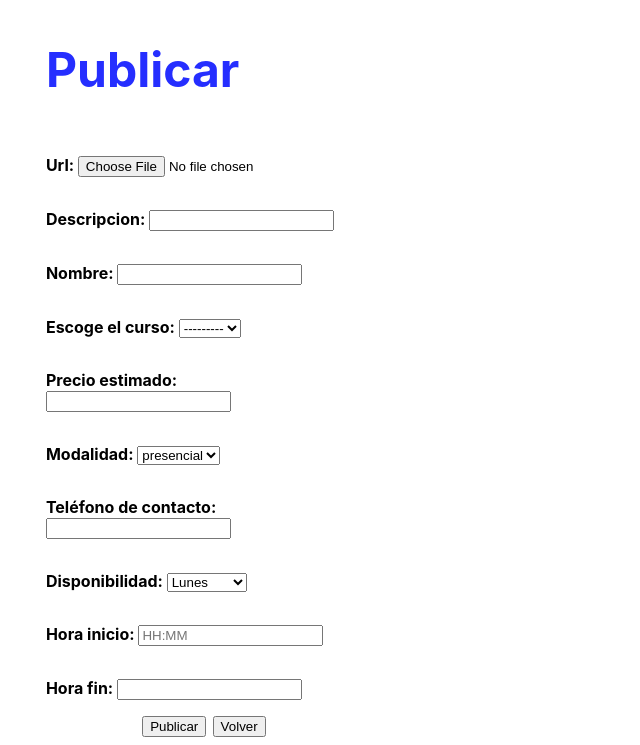
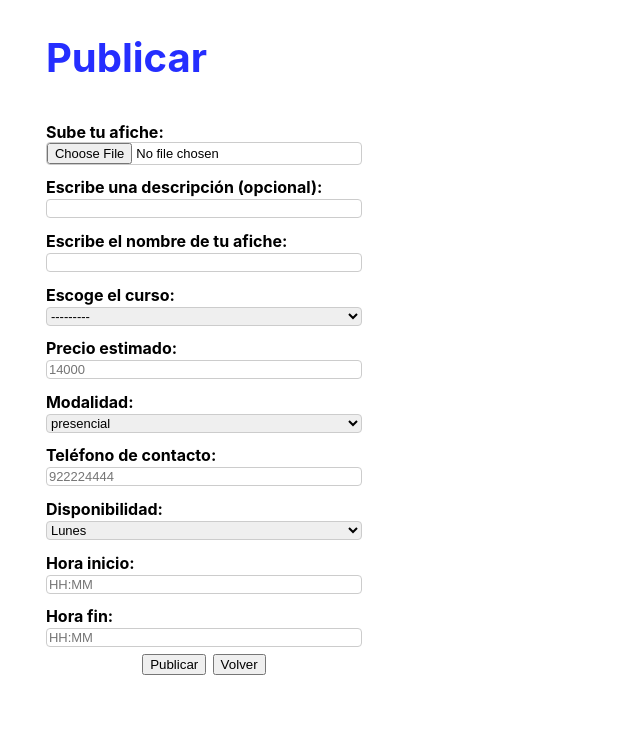
Before and after one commit to DCC-CC4401/2024-1-CC4401-1-grupo-6, a Django app: page /publicar/ in a window 1280 px wide. Shown: the part 93-838 px from the top of the page, without its empty margins (0-640 px from the left). After the commit the page ends 768 px from the top, so only its background shows below. Run offline with Django 5.2, Linux system fonts and the light colour scheme; data that the repository does not hold is empty.

Commit message:
FIX: link Django's forms to previous css

```diff
--- a/aprende_beauchef/baseapp/forms.py
+++ b/aprende_beauchef/baseapp/forms.py
@@ -5,6 +5,11 @@ class AficheForm(forms.ModelForm):
     class Meta:
         model = Afiche
         fields = ['url', 'descripcion', 'nombre']
+        labels = {
+            'url': 'Sube tu afiche',
+            'descripcion': 'Escribe una descripción (opcional)',
+            'nombre': 'Escribe el nombre de tu afiche',
+        }
 
     def __init__(self, *args, **kwargs):
         super(AficheForm, self).__init__(*args, **kwargs)
@@ -12,12 +17,12 @@ class AficheForm(forms.ModelForm):
 
 class PublishForm(forms.Form):
     courses = forms.ModelChoiceField(queryset=Materia.objects.all(), label='Escoge el curso', required=True)
-    price = forms.IntegerField(label='Precio estimado', min_value = 0, required=True)
+    price = forms.IntegerField(label='Precio estimado', min_value = 0, widget=forms.TextInput(attrs={'placeholder': '14000'}), required=True)
     modality = forms.ChoiceField(choices=[('pres', 'presencial'), ('rem', 'remota')], label='Modalidad', required=True)
-    phone = forms.IntegerField(label='Teléfono de contacto', max_value=999999999, required=True)
+    phone = forms.IntegerField(label='Teléfono de contacto', max_value=999999999, widget=forms.TextInput(attrs={'placeholder': '922224444'}), required=True)
     disponibility = forms.ChoiceField(choices=[
         ('LUN', 'Lunes'), ('MAR', 'Martes'), ('MIE', 'Miércoles'),
         ('JUE', 'Jueves'), ('VIE', 'Viernes'), ('SAB', 'Sábado'), ('DOM', 'Domingo')
     ], label='Disponibilidad',required=True)
     time_init = forms.TimeField(label='Hora inicio', widget=forms.TextInput(attrs={'placeholder': 'HH:MM'}) ,required=True)
-    time_end = forms.TimeField(label='Hora fin', required=True)
+    time_end = forms.TimeField(label='Hora fin', widget=forms.TextInput(attrs={'placeholder': 'HH:MM'}), required=True)
--- a/aprende_beauchef/baseapp/static/css/publicar.css
+++ b/aprende_beauchef/baseapp/static/css/publicar.css
@@ -11,7 +11,7 @@
 
 .title {
     display: flex;
-    font-size: 300%;
+    font-size: 250%;
     color: #252EFF;
 }
 
@@ -22,6 +22,22 @@
     width: 25%;
 }
 
+.input p{
+    margin-block-start: 2%;
+    margin-block-end: 2%;
+}
+
+.input input,
+.input select,
+.input textarea {
+    font-size: small; /* Tamaño de fuente del input */
+    width: 100%;
+    border: 1px solid #ccc;
+    border-radius: 4px;
+    box-sizing: border-box;
+    /* Espacio inferior entre los inputs */
+}
+
 .buttons{
     display: flex;
     flex-direction: row;
--- a/aprende_beauchef/baseapp/views.py
+++ b/aprende_beauchef/baseapp/views.py
@@ -69,7 +69,6 @@ def publish(request):
 
         if afiche_form.is_valid() and publish_form.is_valid():
             course = publish_form.cleaned_data['courses']
-            print(course)
             price = publish_form.cleaned_data['price']
             modality = publish_form.cleaned_data['modality']
             phone = publish_form.cleaned_data['phone']
```
